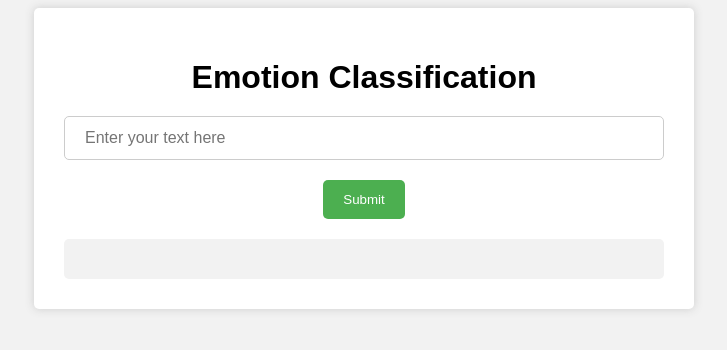
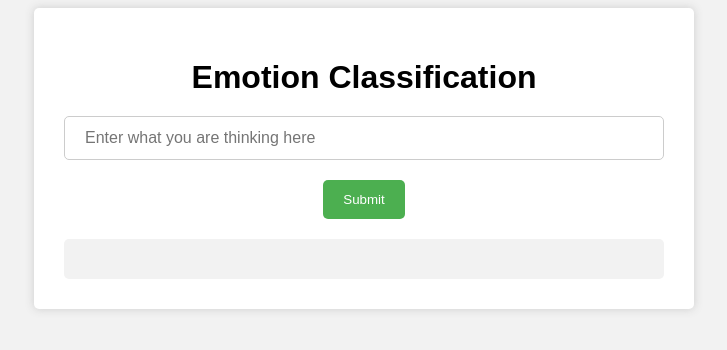
Before and after one commit to mahmuudtolba/Emotion-Classification, a Flask app: page / in a window 1280 px wide. Shown: the top 350 px of the page, without its empty margins (276-1003 px from the left). Run offline with Flask 2, Linux system fonts and the light colour scheme.

Commit message:
modifing html page

```diff
--- a/app.py
+++ b/app.py
@@ -2,7 +2,7 @@ import requests
 from flask import Flask , request , app , jsonify , url_for , render_template
 
 
-app = Flask(__name__)
+app = Flask(__name__ , template_folder = 'templates' , static_folder='statics')
 ## Load the model
 
 API_URL = "https://api-inference.huggingface.co/models/mahmoudNG/distilbert-base-uncased-finetuned-emotion"
--- a/templates/main.html
+++ b/templates/main.html
@@ -1,7 +1,7 @@
 <!doctype html>
 <html>
     <head>
-		<link rel="stylesheet" type="text/css" href="style.css">
+		<link rel="stylesheet" type="text/css" href="statics/style.css">
         <title>Emotion Classification</title>
         <link rel="stylesheet" href="styles.css">
     </head>
@@ -9,7 +9,7 @@
         <div class="container">
             <h1>Emotion Classification</h1>
             <form action="{{ url_for('predict')}}"method="post">
-                <input type="text" name="user_input" placeholder="Enter your text here">
+                <input type="text" name="user_input" placeholder="Enter what you are thinking here">
                 <input type="submit" value="Submit">
             </form>
             <div class="predictions">
```
Also changed, not shown: statics/style.css (renamed from templates/style.css).
